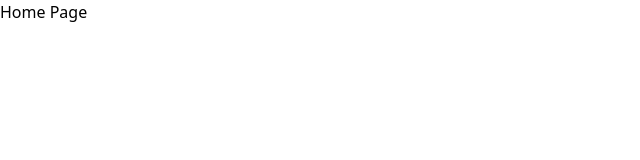
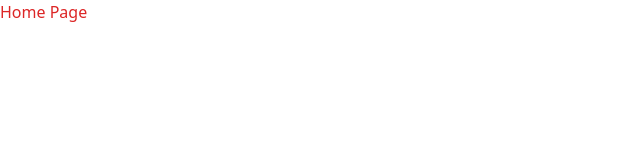
Before and after one commit to alanaudi/next-app, a Next.js app: page / in a window 1280 px wide. Shown: the top 160 px of the page, without its empty margins (0-640 px from the left). Built offline with nearby package versions, Linux system fonts and the light colour scheme.

Commit message:
chore: setup main block style

```diff
--- a/styles/globals.scss
+++ b/styles/globals.scss
@@ -6,3 +6,15 @@
 	--background-color: #ffffff;
 	--text-color: #000000;
 }
+
+body {
+	@apply min-h-screen
+		flex flex-col;
+
+	background-color: var(--background-color);
+	color: var(--text-color);
+}
+
+main {
+	@apply flex-1;
+}
--- a/styles/pages/home.module.scss
+++ b/styles/pages/home.module.scss
@@ -1,4 +1,3 @@
 .main {
-	background-color: var(--background-color);
-	color: var(--text-color);
+	@apply text-red-600;
 }
```
